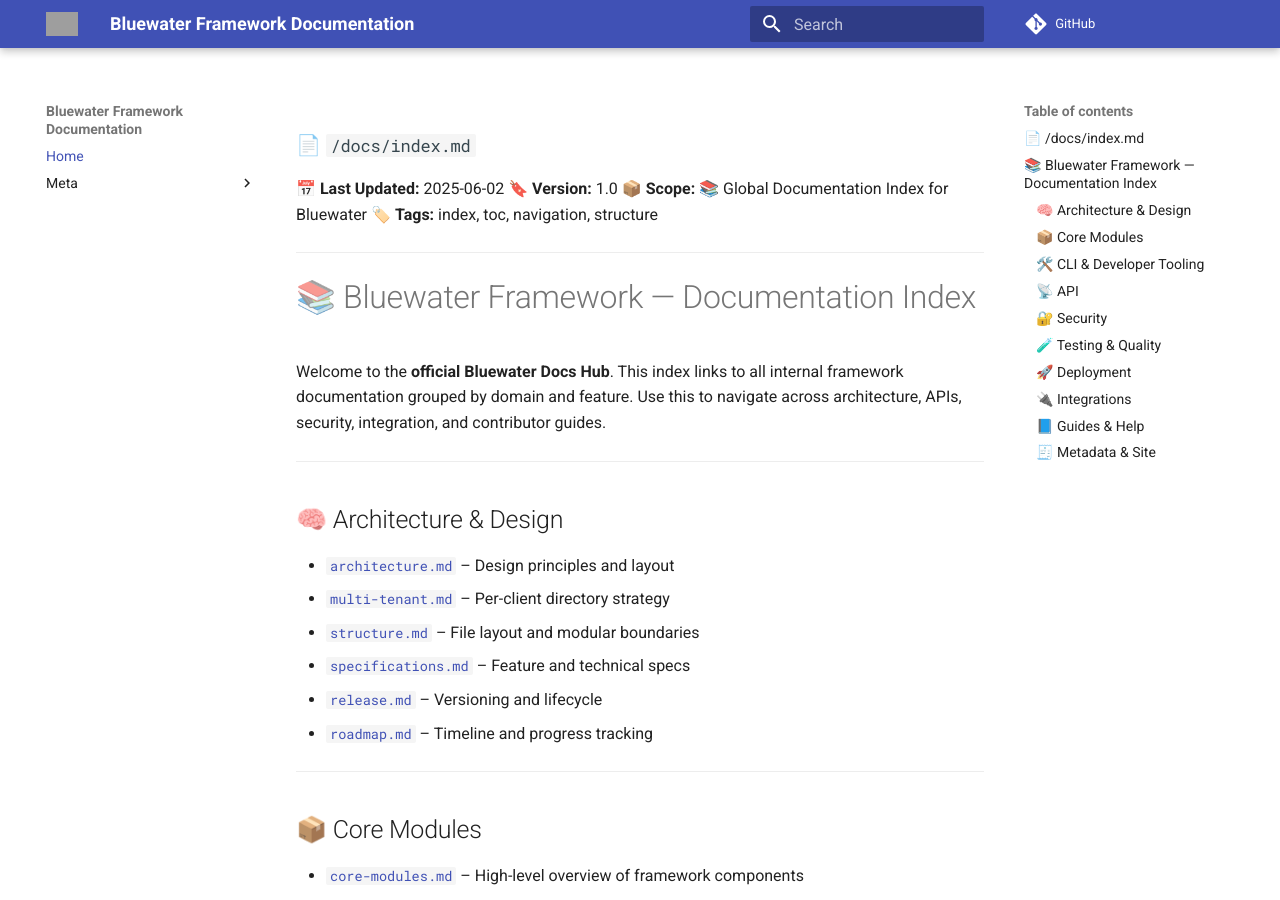
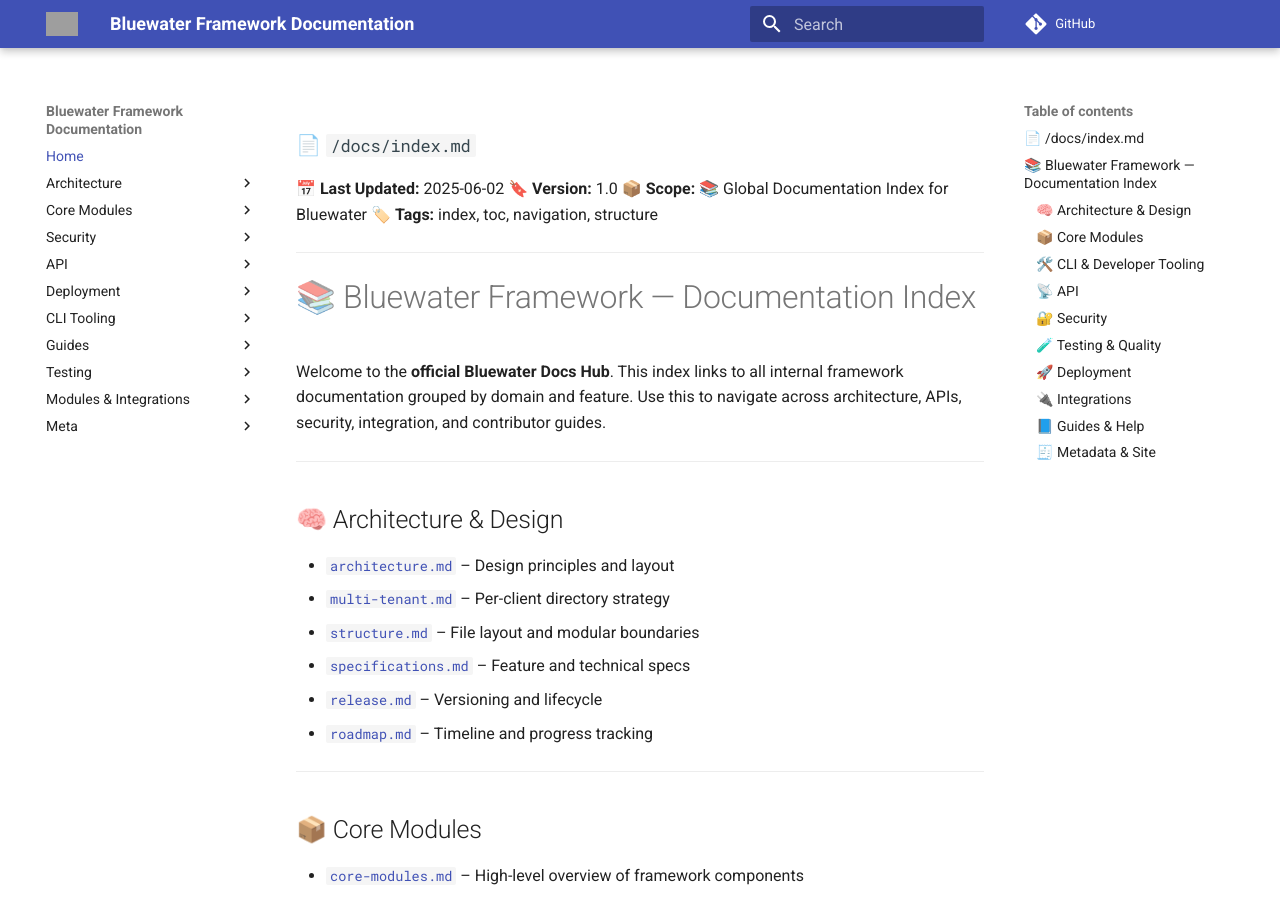
Before and after one commit to BluewaterMVC/bluewater-docs, an MkDocs documentation site: the page built from docs/index.md, in a window 1280 px wide and 900 px high. Built offline with MkDocs 1.6.1 and Material for MkDocs 9.7.7, drawn with Linux system fonts in a browser that asks for light colours; comment, search, counter and statistics services are not loaded; some of the changed lines change nothing that is shown; grey boxes are pictures that could not be loaded.

Commit message:
update links

```diff
--- a/mkdocs.yml
+++ b/mkdocs.yml
@@ -5,17 +5,81 @@
 docs_dir: docs
 theme:
   name: material
-  logo: assets/bluewater-logo.png  # optional, add your logo if you want
-  favicon: assets/favicon.ico      # optional
+  logo: assets/bluewater-logo.png   # Optional, if present
+  favicon: assets/favicon.ico       # Optional
 
 nav:
   - Home: index.md
+
+  - Architecture:
+      - Overview: architecture/architecture.md
+      - Structure: architecture/structure.md
+      - Multi-Tenant: architecture/multi-tenant.md
+      - Specifications: architecture/specifications.md
+      - Release: architecture/release.md
+      - Roadmap: architecture/roadmap.md
+
+  - Core Modules:
+      - Core Modules Overview: core/core-modules.md
+      - Router: core/router.md
+      - Dispatcher: core/dispatcher.md
+      - Responder: core/responder.md
+      - Middleware: core/middleware.md
+      - Logger: core/logger.md
+      - Config: core/config.md
+
+  - Security:
+      - Security Overview: security/security.md
+      - Auth Modules: security/auth-modules.md
+      - JWT: security/jwt.md
+      - OAuth: security/oauth.md
+      - NextGen Security: security/nextgen.md
+
+  - API:
+      - OpenAPI Generator: api/openapi.md
+      - OpenAPI Spec: api/openapi-spec.md
+      - Rate Limiting: api/rate-limiting.md
+      - Spec Format: api/spec-format.md
+      - Versioning: api/versioning.md
+
+  - Deployment:
+      - Deployment Guide: deployment/deployment.md
+      - Build Process: deployment/build-process.md
+      - Config Management: deployment/config-management.md
+      - Environments: deployment/environments.md
+
+  - CLI Tooling:
+      - CLI Tooling Overview: cli/cli-tooling.md
+
+  - Guides:
+      - Docs Writing Guide: guides/docs-guides.md
+      - Getting Started: guides/getting-started.md
+      - Project Layout: guides/project-layout.md
+      - Usage Examples: guides/usage-examples.md
+
+  - Testing:
+      - Testing Overview: testing/testing.md
+      - Unit Testing: testing/unit-testing.md
+      - Integration Testing: testing/integration-testing.md
+      - Mocking: testing/mocking.md
+
+  - Modules & Integrations:
+      - Auth Integration: modules/auth.md
+      - Cache: modules/cache.md
+      - Monitoring: modules/monitoring.md
+      - Queues: modules/queues.md
+
   - Meta:
+      - Meta Overview: meta/index.md
+      - Table of Contents: meta/_toc.md
+      - Extending Bluewater: meta/extending.md
       - FAQ: meta/faq.md
       - License: meta/license.md
       - Performance: meta/performance.md
       - Troubleshooting: meta/troubleshooting.md
       - Upgrading: meta/upgrading.md
-      - Extending: meta/extending.md
-      - TOC: meta/_toc.md
-  # Add other top-level sections as needed
+      - Contributing: meta/contributing.md
+
+assets:
+  - assets/bluewater-logo.png
+  - assets/favicon.ico
```
